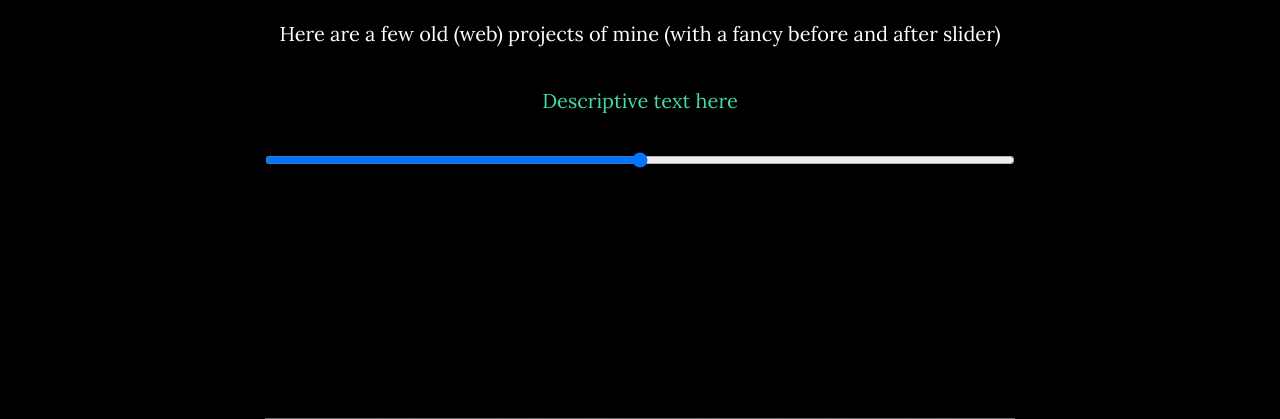
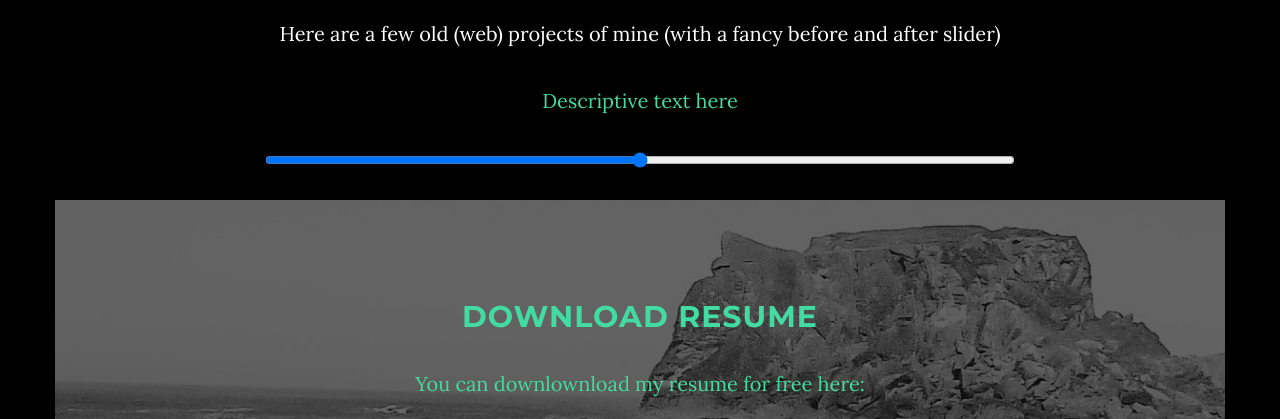
Before and after one commit to harleyknd1/harleyknd1.github.io, a PHP site: page /portofolio/index.html in a window 1280 px wide; the page is wider, and only the part inside the window is pictured. Shown: the part 4787-5206 px from the top of that part. Run offline with PHP 8.4, Linux system fonts and the light colour scheme; some libraries are stand-ins or nearby versions.

Commit message:
fixed open div class, compare, map

```diff
--- a/portofolio/css/grayscale.css
+++ b/portofolio/css/grayscale.css
@@ -335,7 +335,7 @@
   max-height: 600px;
   overflow: hidden; }
  /* Before image (Right) */
-div#comparison figure {
+div#comparison1 figure {
   background-image: url(https://pbs.twimg.com/profile_images/2478399688/6gyep59fumb340ima588_400x400.png);
   background-size: cover;
   position: relative;
@@ -344,12 +344,12 @@
   height: 100%;
   margin: 0;
 }
-div#comparison figure > img {
+div#comparison1 figure > img {
   position: relative;
   width: 100%;
 }
  /* After image (left) */
-div#comparison figure div {
+div#comparison1 figure div {
   background-image: url(http://www.drodd.com/images15/2-23.jpg);
   background-size: cover;
   position: absolute;
--- a/portofolio/index.html
+++ b/portofolio/index.html
@@ -138,12 +138,13 @@
 				<p> Here are a few old (web) projects of mine (with a fancy before and after slider) </p>
 					<p><a href="Martillo.dk" ></p>
 						<p>Descriptive text here</p>
-							<div id="comparison">
+							<div id="comparison1">
 								<figure>
 									<div id="divisor"></div>
 								</figure>
 								<input type="range" min="0" max="100" value="50" id="slider" oninput="moveDivisor()">
 							</div>
+			</div>
 
 
     <!-- Download Section -->
--- a/portofolio/js/grayscale.js
+++ b/portofolio/js/grayscale.js
@@ -37,7 +37,7 @@
 // When the window has finished loading create our google map below
 google.maps.event.addDomListener(window, 'load', init);
 google.maps.event.addDomListener(window, 'resize', function() {
-    map.setCenter(new google.maps.LatLng(40.6700, -73.9400));
+    map.setCenter(new google.maps.LatLng(51.8827158, 4.5395892);
 });
 
 function init() {
@@ -48,7 +48,7 @@
         zoom: 15,
 
         // The latitude and longitude to center the map (always required)
-        center: new google.maps.LatLng(40.6700, -73.9400), // New York
+        center: new google.maps.LatLng(51.8827158, 4.5395892), // New York
 
         // Disables the default Google Maps UI components
         disableDefaultUI: true,
@@ -176,7 +176,7 @@
 
     // Custom Map Marker Icon - Customize the map-marker.png file to customize your icon
     var image = 'img/map-marker.png';
-    var myLatLng = new google.maps.LatLng(40.6700, -73.9400);
+    var myLatLng = new google.maps.LatLng(51.8827158, 4.5395892);
     var beachMarker = new google.maps.Marker({
         position: myLatLng,
         map: map,
```
